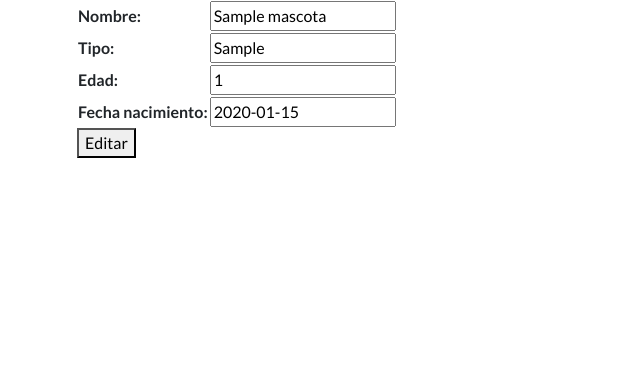
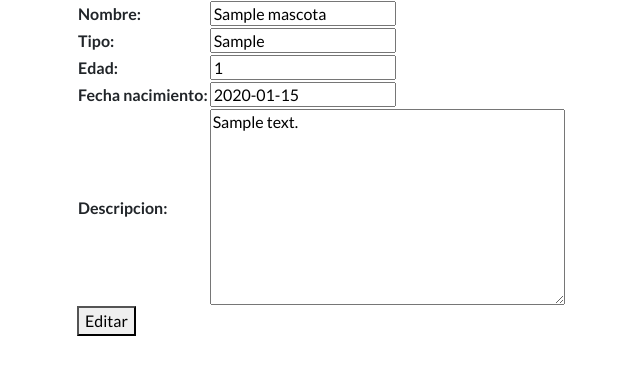
Before and after one commit to PabloLeonczik/Entrega1-ConsiglioLeonczik, a Django app: page /avanzado/mascotas/editar/1 in a window 1280 px wide. Shown: the part 56-431 px from the top of the page, without its empty margins (5-645 px from the left). Run offline with Django 4.2, Linux system fonts and the light colour scheme; tables that the repository leaves empty hold one stand-in row (values such as "Sample post"); some libraries are stand-ins or nearby versions.

Commit message:
Error ckeditor

```diff
--- a/avanzado/forms.py
+++ b/avanzado/forms.py
@@ -1,7 +1,10 @@
 from django import forms
+from ckeditor.widgets import CKEditorWidget
+
 
 class MascotaFormulario(forms.Form):
     nombre = forms.CharField(max_length=20)
     tipo = forms.CharField(max_length=20)
     edad = forms.IntegerField()
     fecha_nacimiento = forms.DateField()
+    descripcion = forms.CharField(widget=CKEditorWidget())
--- a/avanzado/models.py
+++ b/avanzado/models.py
@@ -7,6 +7,7 @@ class Mascota(models.Model):
     tipo = models.CharField(max_length=20)
     edad = models.IntegerField()
     fecha_nacimiento = models.DateField()
+    descripcion = models.TextField(null=True)
 
     def __str__(self):
         return f'Nombre: {self.nombre} - Tipo: {self.tipo}'
--- a/avanzado/templates/crear_mascota_cbv.html
+++ b/avanzado/templates/crear_mascota_cbv.html
@@ -5,6 +5,7 @@
 <form action={% url 'crear_mascotas' %} method="POST">
     {% csrf_token %}
     <table>
+        {{ form.media }}
         {{form}}
     </table>
 
--- a/avanzado/templates/editar_mascota_cbv.html
+++ b/avanzado/templates/editar_mascota_cbv.html
@@ -5,6 +5,7 @@
 <form action={% url 'editar_mascota' mascota.id %} method="POST">
     {% csrf_token %}
     <table>
+        {{ form.media }}
         {{form}}
     </table>
 
--- a/avanzado/urls.py
+++ b/avanzado/urls.py
@@ -1,14 +1,9 @@
 from django.urls import path
 from avanzado import views
+
 urlpatterns = [
-    # path('mascotas/', views.ver_mascotas, name = 'ver_mascotas'),
-    path('mascotas/crear', views.crear_mascotas, name = 'crear_mascotas'),
-    # path('mascotas/editar/<int:id>', views.editar_mascota, name = 'editar_mascota'),
-    # path('mascotas/eliminar/<int:id>', views.eliminar_mascota, name = 'eliminar_mascota')
-
     path('mascotas/', views.ListaMascotas.as_view(), name = 'ver_mascotas'),
-    # path('mascotas/crear', views.CrearMascota.as_view(), name = 'crear_mascotas'),
     path('mascotas/editar/<int:pk>', views.EditarMascota.as_view(), name = 'editar_mascota'),
     path('mascotas/eliminar/<int:pk>', views.EliminarMascota.as_view(), name = 'eliminar_mascota'),
-
+    path('mascotas/crear', views.CrearMascota.as_view(), name = 'crear_mascotas'),
 ]
--- a/avanzado/views.py
+++ b/avanzado/views.py
@@ -27,6 +27,7 @@ def crear_mascotas(request):
                     tipo= datos['tipo'],
                     edad=datos['edad'],
                     fecha_nacimiento=datos['fecha_nacimiento'],
+                    descripcion=datos['descripcion'],
                     )
             mascota.save()
             return redirect('ver_mascotas')
@@ -51,6 +52,7 @@ def editar_mascota(request, id):
             mascota.tipo = datos['tipo']
             mascota.edad = datos['edad']
             mascota.fecha_nacimiento = datos['fecha_nacimiento']
+            mascota.descripcion = datos['descripcion']
 
             mascota.save()
             return redirect('ver_mascotas')
@@ -60,7 +62,8 @@ def editar_mascota(request, id):
             'nombre':mascota.nombre,
             'tipo':mascota.tipo,
             'edad':mascota.edad,
-            'fecha_nacimiento':mascota.fecha_nacimiento
+            'fecha_nacimiento':mascota.fecha_nacimiento,
+            'descripcion':mascota.descripcion
         }
         )
 
@@ -76,19 +79,17 @@ class ListaMascotas(ListView):
     model= Mascota
     template_name = 'ver_mascotas_cbv.html'
 
-
-
 class CrearMascota(CreateView):
     model = Mascota
     success_url = '/avanzado/mascotas/'
     template_name = 'crear_mascota_cbv.html'
-    fields = ['nombre', 'tipo', 'edad', 'fecha_nacimiento']
+    fields = ['nombre', 'tipo', 'edad', 'fecha_nacimiento', 'descripcion']
 
 class EditarMascota(UpdateView):
     model = Mascota
     success_url = '/avanzado/mascotas/'
     template_name = 'editar_mascota_cbv.html'
-    fields = ['nombre', 'tipo', 'edad', 'fecha_nacimiento']
+    fields = ['nombre', 'tipo', 'edad', 'fecha_nacimiento', 'descripcion']
 
 class EliminarMascota(DeleteView):
     model = Mascota
--- a/primerproyecto/urls.py
+++ b/primerproyecto/urls.py
@@ -20,12 +20,12 @@ from django.conf import settings
 from django.conf.urls.static import static
 
 urlpatterns = [
+    path('ckeditor/', include('ckeditor_uploader.urls')),
     path('', include('home.urls')),
     path('avanzado/', include('avanzado.urls')),
     path('account/',include('account.urls')),
     path('account/login/', views.login),
     path('account/perfil/', views.perfil),
     path('admin/', admin.site.urls),
-]
-
-urlpatterns += static(settings.MEDIA_URL, document_root=settings.MEDIA_ROOT)
+    path('ckeditor/', include('ckeditor_uploader.urls')),
+] + static(settings.MEDIA_URL, document_root=settings.MEDIA_ROOT)
--- a/requirements.txt
+++ b/requirements.txt
@@ -1,5 +1,7 @@
 asgiref==3.6.0
 Django==4.1.4
+django-ckeditor==6.5.1
+django-js-asset==2.0.0
 Pillow==9.3.0
 sqlparse==0.4.3
 tzdata==2022.7
--- a/templates/base.html
+++ b/templates/base.html
@@ -1,7 +1,13 @@
+{% load static %}
+
+{% block extrahead %}
+<script>window.CKEDITOR_BASEPATH = '/my_static/ckeditor/ckeditor/';</script>
+{{ block.super }}
+{% endblock %}
+
 <!DOCTYPE html>
 <html lang="en">
     <head>
-        {% load static %}
         <meta charset="utf-8" />
         <meta name="viewport" content="width=device-width, initial-scale=1, shrink-to-fit=no" />
         <meta name="description" content="" />
@@ -47,5 +53,8 @@
         <!-- * * Activate your form at https://startbootstrap.com/solution/contact-forms * *-->
         <!-- * * * * * * * * * * * * * * * * * * * * * * * * * * * * * * * * * * * * * * * *-->
         <script src="https://cdn.startbootstrap.com/sb-forms-latest.js"></script>
+
+        <script type="text/javascript" src="{% static "ckeditor/ckeditor-init.js" %}"></script>
+        <script type="text/javascript" src="{% static "ckeditor/ckeditor/ckeditor.js" %}"></script>
     </body>
 </html>
```
Also changed, not shown: primerproyecto/settings.py (+26 -0 lines), avanzado/migrations/0002_mascota_descripcion.py (added), 1 other file.
